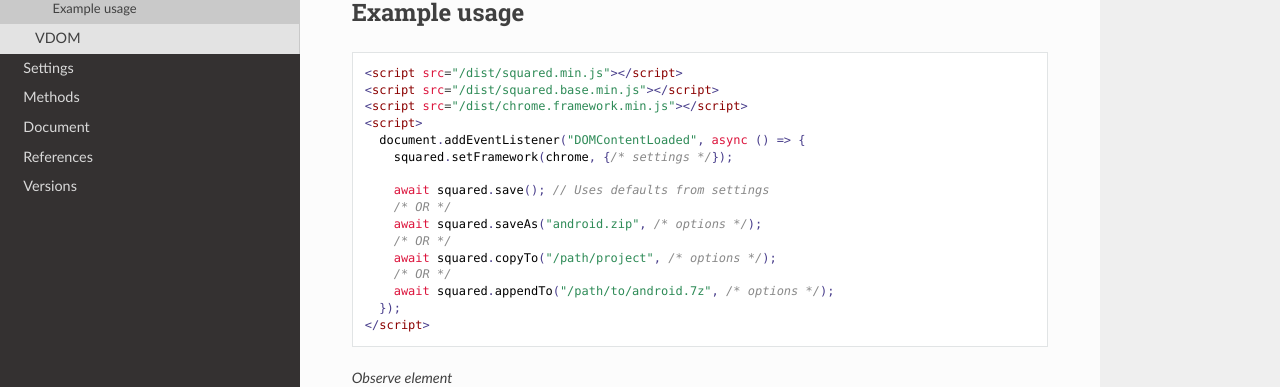
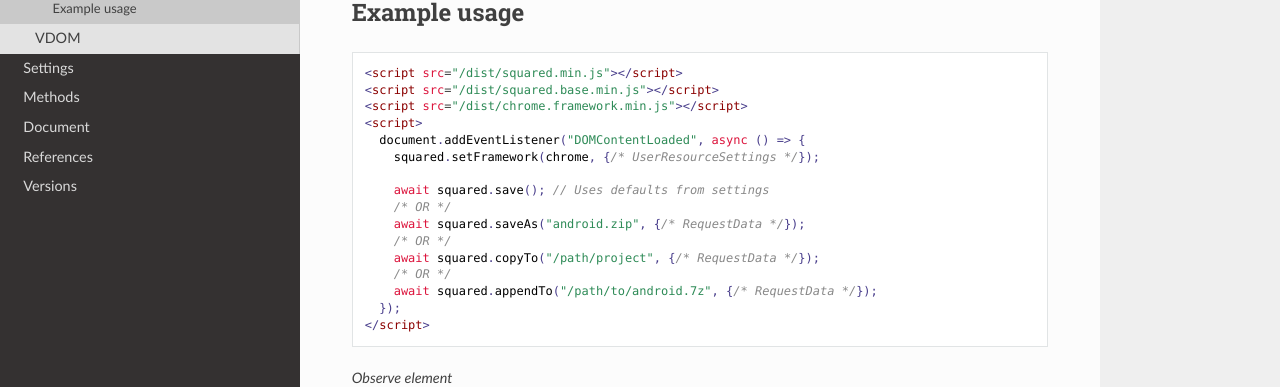
Before and after one commit to anpham6/android-docs, a Sphinx documentation site: the page built from source/framework/chrome.rst, in a window 1280 px wide and 1042 px high. Shown: the part 260-647 px from the top of the window. Built offline with Sphinx 7.4.7 and the Read the Docs theme 2.0.0, drawn with Linux system fonts in a browser that asks for light colours.

Commit message:
References: UserSettings and RequestData were integrated.

```diff
--- a/source/framework/android.rst
+++ b/source/framework/android.rst
@@ -19,7 +19,7 @@ Example usage
     squared.settings.targetAPI = 34; // Optional
 
     document.addEventListener("DOMContentLoaded", async () => {
-      squared.setFramework(android, {/* settings */});
+      squared.setFramework(android, {/* UserResourceSettingsUI */});
 
       await squared.parseDocument(); // Node (document.body)
       /* OR */
@@ -105,10 +105,10 @@ Example usage
 
       await squared.save(); // Uses defaults from settings
       /* OR */
-      await squared.saveAs("project.zip", { projectId: "project-1" });
+      await squared.saveAs("project.zip", {/* RequestData */});
       await squared.saveAs("default.7z", { throwErrors: true }).catch(err => console.log(err)); // Will cancel partial archive download
       /* OR */
-      await squared.copyTo("/path/project-1", { emptyDir: true, ignoreExtensions: true });
+      await squared.copyTo("/path/project-1", { projectId: "project-1", emptyDir: true, ignoreExtensions: true });
       /* OR */
       await squared.appendTo("http://localhost:3000/archives/project.001", { format: "7z" });
 
--- a/source/framework/chrome.rst
+++ b/source/framework/chrome.rst
@@ -14,15 +14,15 @@ Example usage
   <script src="/dist/chrome.framework.min.js"></script>
   <script>
     document.addEventListener("DOMContentLoaded", async () => {
-      squared.setFramework(chrome, {/* settings */});
+      squared.setFramework(chrome, {/* UserResourceSettings */});
 
       await squared.save(); // Uses defaults from settings
       /* OR */
-      await squared.saveAs("android.zip", /* options */);
+      await squared.saveAs("android.zip", {/* RequestData */});
       /* OR */
-      await squared.copyTo("/path/project", /* options */);
+      await squared.copyTo("/path/project", {/* RequestData */});
       /* OR */
-      await squared.appendTo("/path/to/android.7z", /* options */);
+      await squared.appendTo("/path/to/android.7z", {/* RequestData */});
     });
   </script>
 
--- a/source/framework/vdom.rst
+++ b/source/framework/vdom.rst
@@ -15,7 +15,7 @@ Example usage
   <script src="/dist/vdom.framework.min.js"></script>
   <script>
     document.addEventListener("DOMContentLoaded", async () => {
-      squared.setFramework(vdom, {/* settings */});
+      squared.setFramework(vdom, {/* UserSettings */});
 
       const elements = await squared.querySelectorAll("*");
       /* OR */
```
Also changed, not shown: source/methods/squared.rst (+12 -8 lines), source/references.rst (+12 -0 lines).
